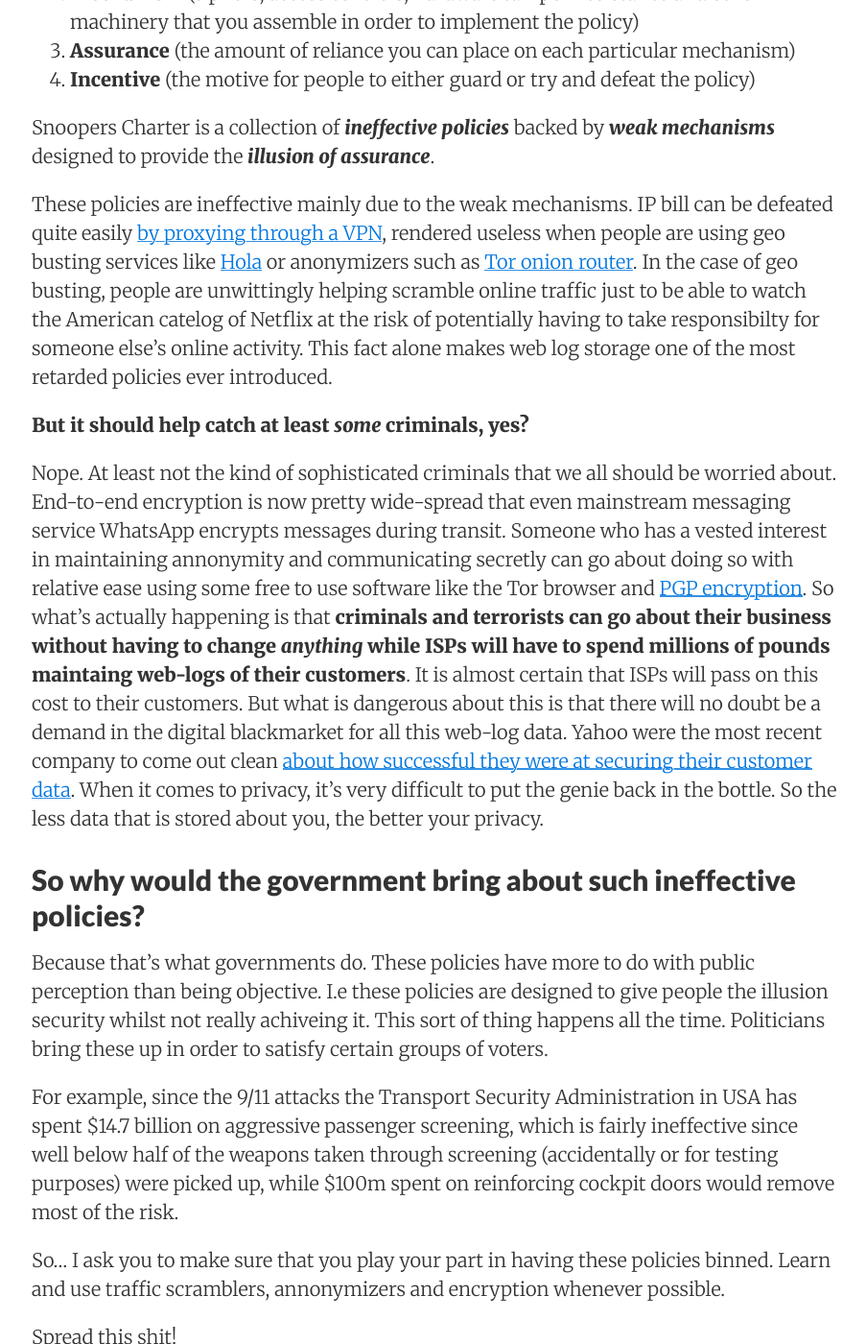
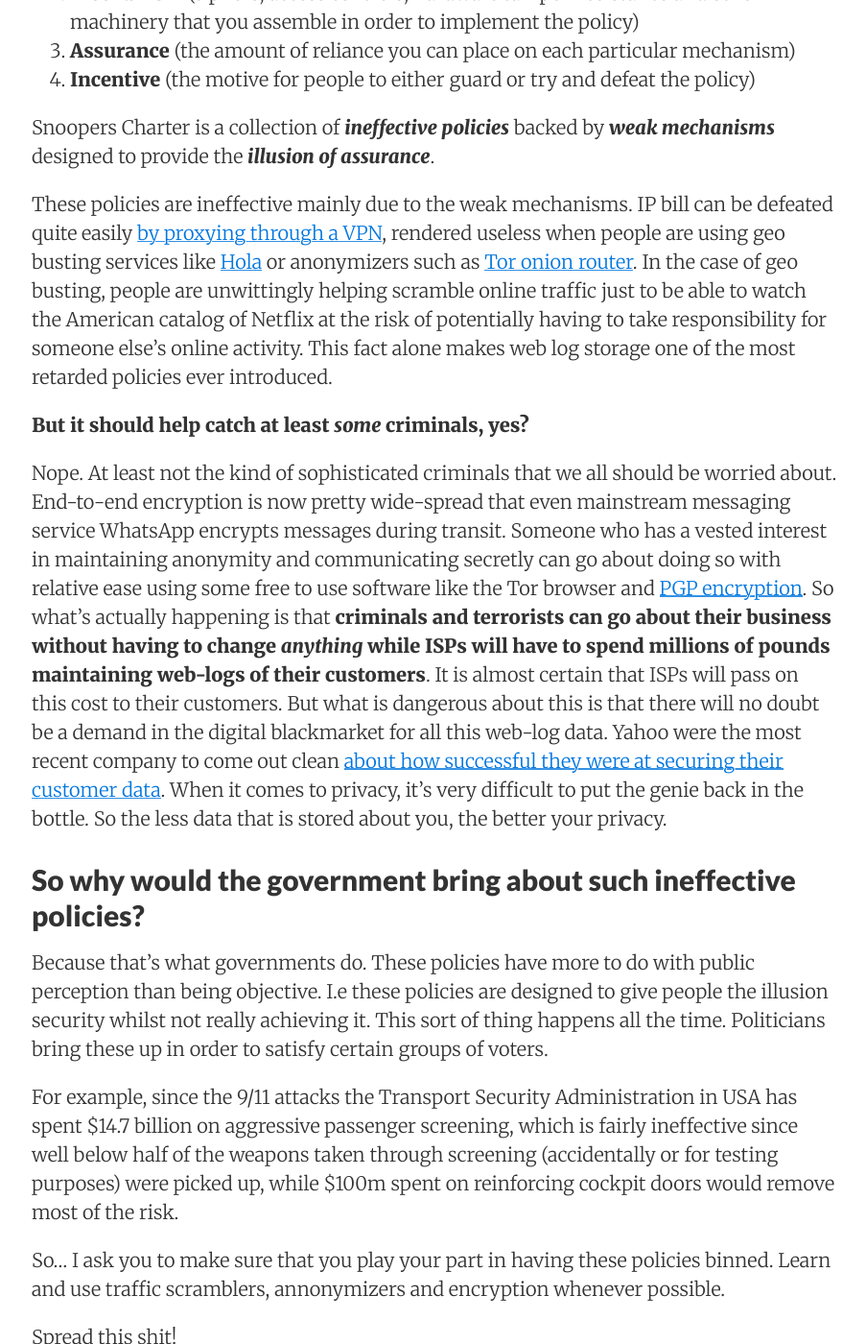
Before and after one commit to dnshio/dnshio.github.io, a Jekyll site: the page built from _posts/2016-11-19-why-mass-surveillance-is-counter-productive.md, in a window 1280 px wide and 1400 px high, scrolled down 1827 px. Shown: the whole window at 96% size, without its empty margins (187-1090 px from the left). Built offline with Jekyll 4.4.1, drawn with Linux system fonts in a browser that asks for light colours; nearby versions of some CDN libraries; comment, search, counter and statistics services are not loaded; some of the changed text lies outside the part shown.

Commit message:
Updated 2016-11-19-why-mass-surveillance-is-counter-productive.md

```diff
--- a/_posts/2016-11-19-why-mass-surveillance-is-counter-productive.md
+++ b/_posts/2016-11-19-why-mass-surveillance-is-counter-productive.md
@@ -34,14 +34,14 @@ But I'm not terribly fussed about the fairness of this bill, actually. What I'm
 
 Snoopers Charter is a collection of **_ineffective policies_** backed by **_weak mechanisms_** designed to provide the **_illusion of assurance_**.
 
-These policies are ineffective mainly due to the weak mechanisms. IP bill can be defeated quite easily [by proxying through a VPN](http://www.pcadvisor.co.uk/how-to/internet/how-use-vpn-set-up-vpn-for-private-browsing-3466190/), rendered useless when people are using geo busting services like [Hola](http://www.hola.org) or anonymizers such as [Tor onion router](https://www.torproject.org/projects/torbrowser.html.en). In the case of geo busting, people are unwittingly helping scramble online traffic just to be able to watch the American catelog of Netflix at the risk of potentially having to take responsibilty for someone else's online activity. This fact alone makes web log storage one of the most retarded policies ever introduced.
+These policies are ineffective mainly due to the weak mechanisms. IP bill can be defeated quite easily [by proxying through a VPN](http://www.pcadvisor.co.uk/how-to/internet/how-use-vpn-set-up-vpn-for-private-browsing-3466190/), rendered useless when people are using geo busting services like [Hola](http://www.hola.org) or anonymizers such as [Tor onion router](https://www.torproject.org/projects/torbrowser.html.en). In the case of geo busting, people are unwittingly helping scramble online traffic just to be able to watch the American catalog of Netflix at the risk of potentially having to take responsibility for someone else's online activity. This fact alone makes web log storage one of the most retarded policies ever introduced.
 
 **But it should help catch at least _some_ criminals, yes?**
 
-Nope. At least not the kind of sophisticated criminals that we all should be worried about. End-to-end encryption is now pretty wide-spread that even mainstream messaging service WhatsApp encrypts messages during transit. Someone who has a vested interest in maintaining annonymity and communicating secretly can go about doing so with relative ease using some free to use software like the Tor browser and [PGP encryption](https://en.wikipedia.org/wiki/Pretty_Good_Privacy). So what's actually happening is that **criminals and terrorists can go about their business without having to change _anything_ while ISPs will have to spend millions of pounds maintaing web-logs of their customers**. It is almost certain that ISPs will pass on this cost to their customers. But what is dangerous about this is that there will no doubt be a demand in the digital blackmarket for all this web-log data. Yahoo were the most recent company to come out clean [about how successful they were at securing their customer data](https://www.theguardian.com/technology/2016/sep/23/yahoo-questinos-hack-researchers). When it comes to privacy, it's very difficult to put the genie back in the bottle. So the less data that is stored about you, the better your privacy.
+Nope. At least not the kind of sophisticated criminals that we all should be worried about. End-to-end encryption is now pretty wide-spread that even mainstream messaging service WhatsApp encrypts messages during transit. Someone who has a vested interest in maintaining anonymity and communicating secretly can go about doing so with relative ease using some free to use software like the Tor browser and [PGP encryption](https://en.wikipedia.org/wiki/Pretty_Good_Privacy). So what's actually happening is that **criminals and terrorists can go about their business without having to change _anything_ while ISPs will have to spend millions of pounds maintaining web-logs of their customers**. It is almost certain that ISPs will pass on this cost to their customers. But what is dangerous about this is that there will no doubt be a demand in the digital blackmarket for all this web-log data. Yahoo were the most recent company to come out clean [about how successful they were at securing their customer data](https://www.theguardian.com/technology/2016/sep/23/yahoo-questinos-hack-researchers). When it comes to privacy, it's very difficult to put the genie back in the bottle. So the less data that is stored about you, the better your privacy.
 
 ## So why would the government bring about such ineffective policies?
-Because that's what governments do. These policies have more to do with public perception than being objective. I.e these policies are designed to give people the illusion security whilst not really achiveing it. This sort of thing happens all the time. Politicians bring these up in order to satisfy certain groups of voters.
+Because that's what governments do. These policies have more to do with public perception than being objective. I.e these policies are designed to give people the illusion security whilst not really achieving it. This sort of thing happens all the time. Politicians bring these up in order to satisfy certain groups of voters.
 
 For example, since the 9/11 attacks the Transport Security Administration in USA has spent $14.7 billion on aggressive passenger screening, which is fairly ineffective since well below half of the weapons taken through screening (accidentally or for testing purposes) were picked up, while $100m spent on reinforcing cockpit doors would remove most of the risk.
 
```
Also changed, not shown: other parts of _posts/2016-11-19-why-mass-surveillance-is-counter-productive.md (+4 -4 lines).
